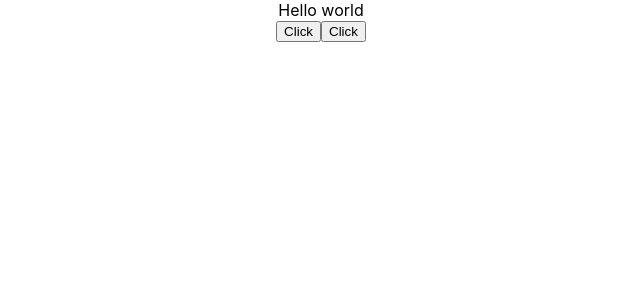
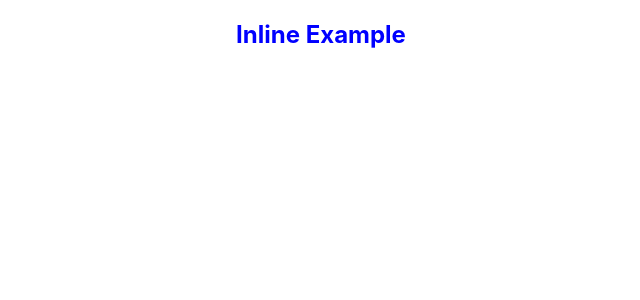
Before and after one commit to prashant-malla/react-learning-codevolution, a React (Create React App) app: page / in a window 1280 px wide. Shown: the top 300 px of the page, without its empty margins (319-959 px from the left). Built offline with nearby package versions, Linux system fonts and the light colour scheme.

Commit message:
added: learn styling css

```diff
--- a/src/App.js
+++ b/src/App.js
@@ -1,16 +1,20 @@
 import './App.css';
+import Inline from './components/Inline';
+// import Stylesheet from './components/Stylesheet';
 // import Hello from './components/Hello'
 // import Greet from './components/Greet'
 // import Message from './components/Message'
 // import Counter from './components/Counter'
 // import FunctionClick from './components/functionClick';
 // import ClassClick from './components/ClassClick';
-import EventBind from './components/EventBind';
+// import EventBind from './components/EventBind';
 
 function App() {
   return (
     <div className="App">
-      <EventBind />
+      <Inline />
+      {/* <Stylesheet /> */}
+      {/* <EventBind /> */}
       {/* <ClassClick /> */}
       {/* <FunctionClick /> */}
       {/* <Counter></Counter> */}
--- /dev/null
+++ b/src/components/Inline.js
@@ -0,0 +1,15 @@
+const heading = {
+    fontSize: '72px'
+}
+const primary = {
+    color: 'blue'
+}
+const Inline = () => {
+    return (
+        <div>
+            <h2 style={heading, primary}>Inline Example</h2>
+        </div >
+    );
+}
+
+export default Inline;
--- /dev/null
+++ b/src/components/Stylesheet.js
@@ -0,0 +1,11 @@
+import './mystyle.css'
+
+const Stylesheet = () => {
+    return (
+        <div>
+            <h2 className="primary font-xl">Hello World <span className="green">!</span></h2>
+        </div>
+    );
+}
+
+export default Stylesheet;
```
Also changed, not shown: src/components/mystyle.css (added, +10 -0 lines).
